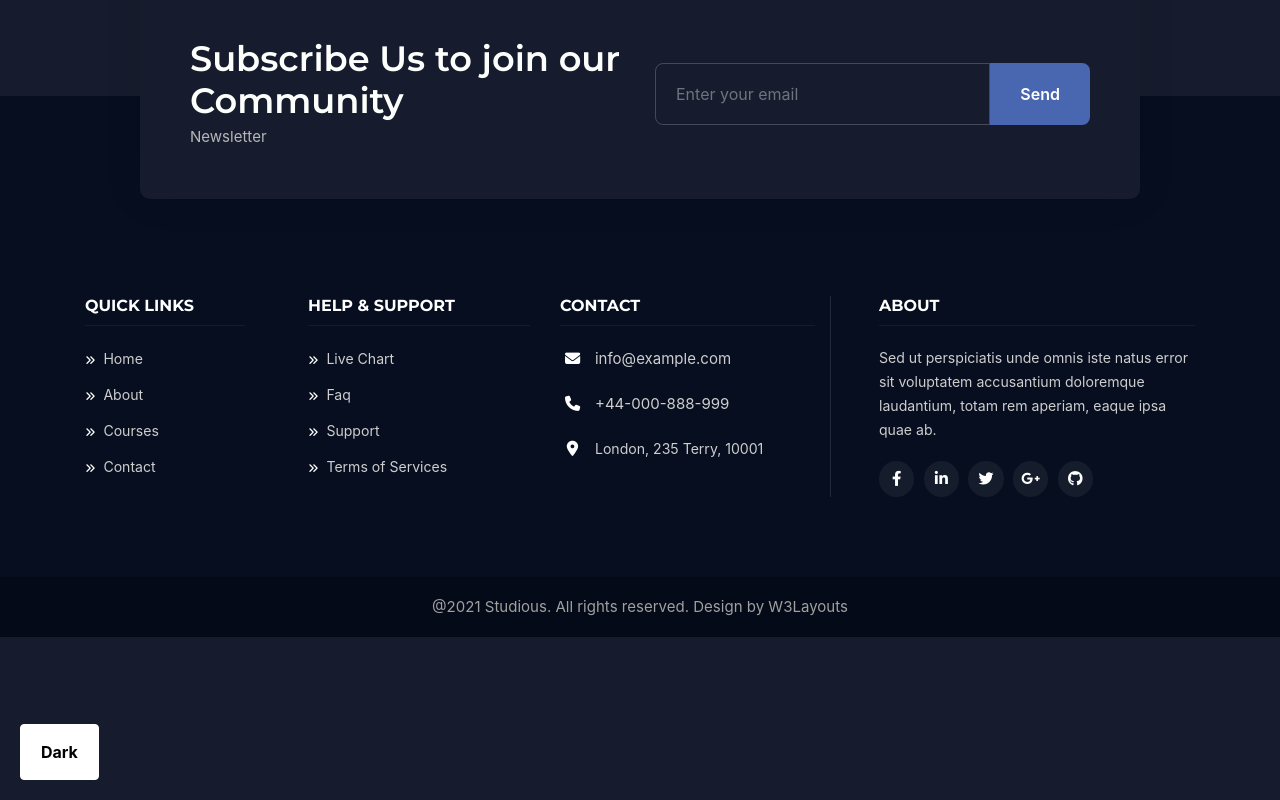
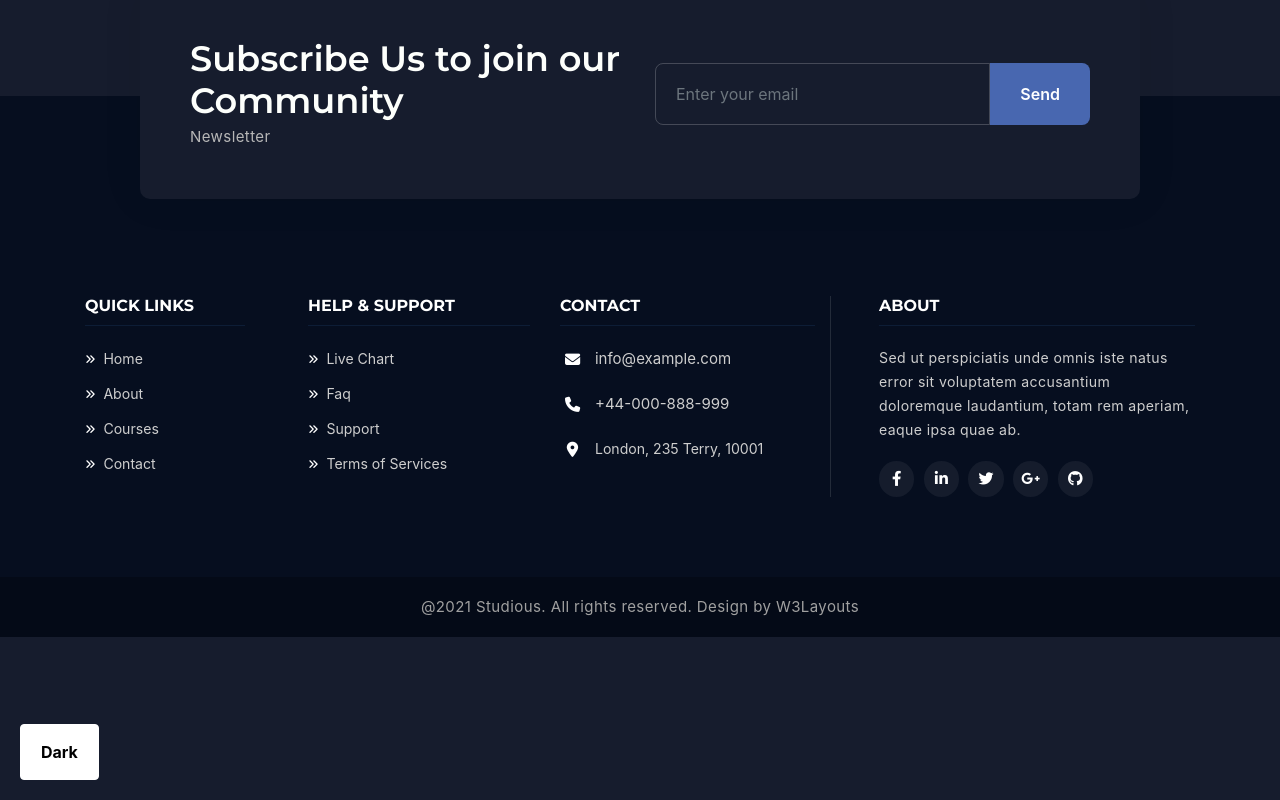
Before and after one commit to vanphong93/landing-page-bootstrap, a plain HTML site: page index.html in a window 1280 px wide. Drawn offline with nearby package versions, Linux system fonts and the light colour scheme; a script that the page names is missing.

Commit message:
adjust body markers position. add letter-spacing for p tag

```diff
--- a/css/index.css
+++ b/css/index.css
@@ -16,6 +16,7 @@ body.light {
 }
 p {
   margin: 0;
+  letter-spacing: 0.4px;
 }
 ul {
   margin: 0 0;
@@ -135,6 +136,7 @@ ul {
   margin-bottom: 10px;
 }
 .footer__body .row .footer__item ul li a {
+  position: relative;
   line-height: 1.5rem;
   color: #cecece;
   font-size: 0.88rem;
@@ -145,8 +147,9 @@ ul {
   text-decoration: none;
 }
 .footer__body .row .footer__item ul li a i {
+  position: relative;
+  top: -1.4px;
   font-size: 0.65rem;
-  line-height: 1.5rem;
   margin-right: 0.5rem;
   color: #fff;
 }
@@ -159,6 +162,7 @@ ul {
   color: #fff;
   text-align: center;
   font-size: 0.95rem;
+  vertical-align: middle;
 }
 .footer__body .row .footer__item3 ul li:first-child a,
 .footer__body .row .footer__item3 ul li:nth-child(2) a {
```
